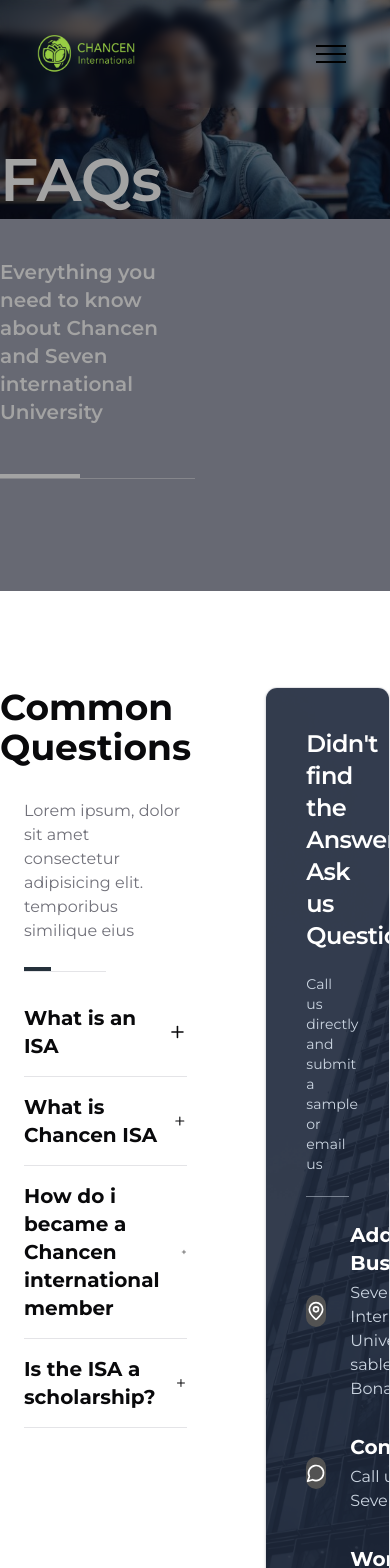
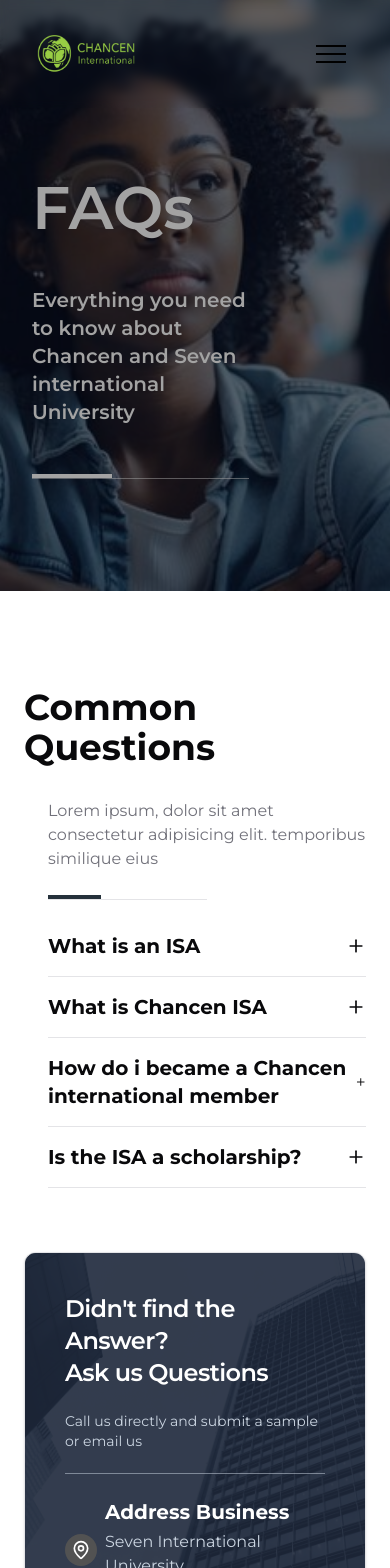
Before and after one commit to amirtechnoide/chancen-web, a Next.js app: page /faq in a window 390 px wide. Shown: the top 1568 px of the page. Built offline with nearby package versions, Linux system fonts and the light colour scheme.

Commit message:
responsive design for faq

```diff
--- a/package.json
+++ b/package.json
@@ -3,7 +3,7 @@
   "version": "0.1.0",
   "private": true,
   "scripts": {
-    "dev": "next dev",
+    "dev": "next dev ",
     "build": "next build",
     "start": "next start",
     "lint": "next lint"
--- a/src/app/(web)/faq/page.tsx
+++ b/src/app/(web)/faq/page.tsx
@@ -20,23 +20,23 @@
         style={{
           backgroundImage: `url(${FAGHero.src})`,
         }}
-        className=" min-h-[70vh] bg-no-repeat bg-top bg-[length:100vw_auto] flex flex-col"
+        className=" min-h-[70vh] bg-no-repeat bg-top desktop:bg-[length:100vw_auto] bg-cover flex flex-col"
       >
-        <div className="flex-grow bg-slate-950/60 flex ">
+        <div className="flex-grow bg-slate-950/60 flex px-8">
           <div className="container mx-auto flex flex-grow flex-col text-neutral-400 justify-end my-28 gap-12">
             <h2 className="text-6xl font-semibold">FAQs</h2>
-            <p className="w-1/2 text-xl font-semibold">
+            <p className="laptop:w-1/2 w-2/3 text-xl font-semibold">
               Everything you need to know about Chancen and Seven international
               University
             </p>
-            <div className="w-1/2">
+            <div className="laptop:w-1/2 w-2/3">
               <div className="w-[5rem] h-1 bg-neutral-400" />
               <Separator className="bg-neutral-400/50" />
             </div>
           </div>
         </div>
       </section>
-      <section className="w-full h-auto grid grid-cols-2 gap-4 container mx-auto py-24">
+      <section className="w-full h-auto grid laptop:grid-cols-2 grid-cols-1 laptop:gap-4 gap-12 container mx-auto py-24 px-6">
         <div className="flex-3 ">
           <CustomCollapsible
             data={faqData}
@@ -45,12 +45,12 @@
             title="Common Questions"
           />
         </div>
-        <div className="flex justify-end">
+        <div className="flex w-full lg-desktop:justify-end justify-center ">
           <Card
             style={{
               backgroundImage: `url(${cardImage.src})`,
             }}
-            className="text-background overflow-hidden bg-no-repeat bg-cover bg-top w-2/3 h-fit"
+            className="text-background overflow-hidden bg-no-repeat bg-cover bg-top laptop:w-2/3 w-full h-fit"
           >
             <div className="bg-slate-800/90 p-4">
               <CardHeader className="flex flex-col gap-4">
@@ -70,12 +70,14 @@
                   return (
                     <div
                       key={i + "cardData"}
-                      className="flex items-center gap-6"
+                      className="grid desktop:grid-cols-[1fr,7fr] laptop:grid-cols-1 grid-cols-[1fr,7fr] items-center gap-2 lg-desktop:gap-2 desktop:gap-4 "
                     >
-                      <div className="w-8 h-8 flex items-center justify-center bg-neutral-600 rounded-full">
-                        <Icons className="h-5 w-5" />
+                      <div className="  self-center justify-self-center ">
+                        <div className="w-8 h-8 flex items-center justify-center  bg-neutral-600 rounded-full">
+                          <Icons className="h-5 w-5" />
+                        </div>
                       </div>
-                      <div className="flex flex-col gap-1">
+                      <div className="flex flex-col gap-1 w-full text-start desktop:text-start laptop:text-center ">
                         <h3 className="text-xl font-bold">{items?.title}</h3>
                         <p className="text-slate-300">{items?.desc}</p>
                       </div>
--- a/src/app/(web)/faq/utils/index.tsx
+++ b/src/app/(web)/faq/utils/index.tsx
@@ -13,8 +13,11 @@
   {
     title: "Contact us",
     desc: (
-      <span>
-        Call us : (+237) 109-6666 ,<br /> Seveninternationaluniversity@gmail.com
+      <span className="w-full">
+        Call us : (+237) 109-6666 ,<br />
+        <span className="desktop:text-sm lg-desktop:text-base text-xs ">
+          Seveninternationaluniversity@gmail.com
+        </span>
       </span>
     ),
     icon: MessageCircle,
--- a/tailwind.config.ts
+++ b/tailwind.config.ts
@@ -65,7 +65,15 @@
   			lg: 'var(--radius)',
   			md: 'calc(var(--radius) - 2px)',
   			sm: 'calc(var(--radius) - 4px)'
-  		}
+  		},
+		screens:{
+			'tablet': '640px',
+
+      'laptop': '1024px',
+
+      'desktop': '1280px',
+      'lg-desktop': '1536px',
+		}
   	}
   },
   plugins: [require("tailwindcss-animate")],
```
